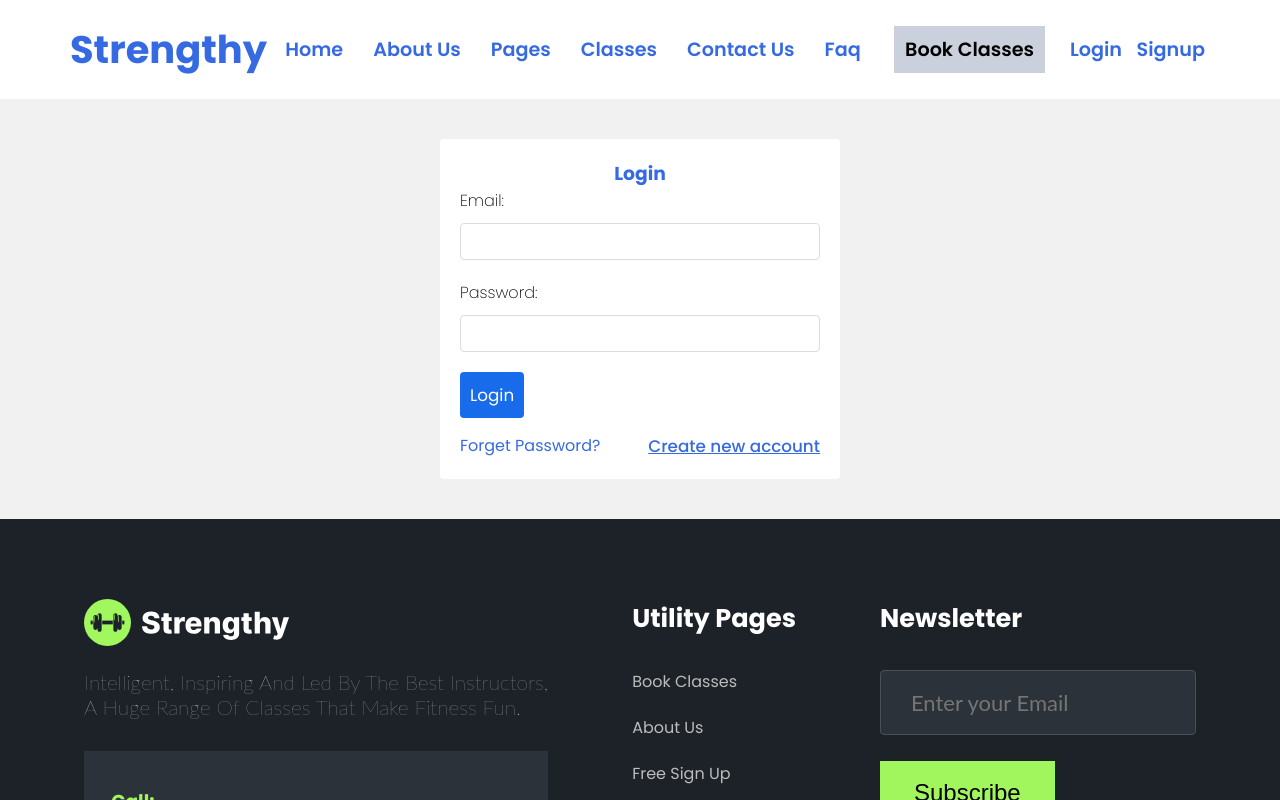
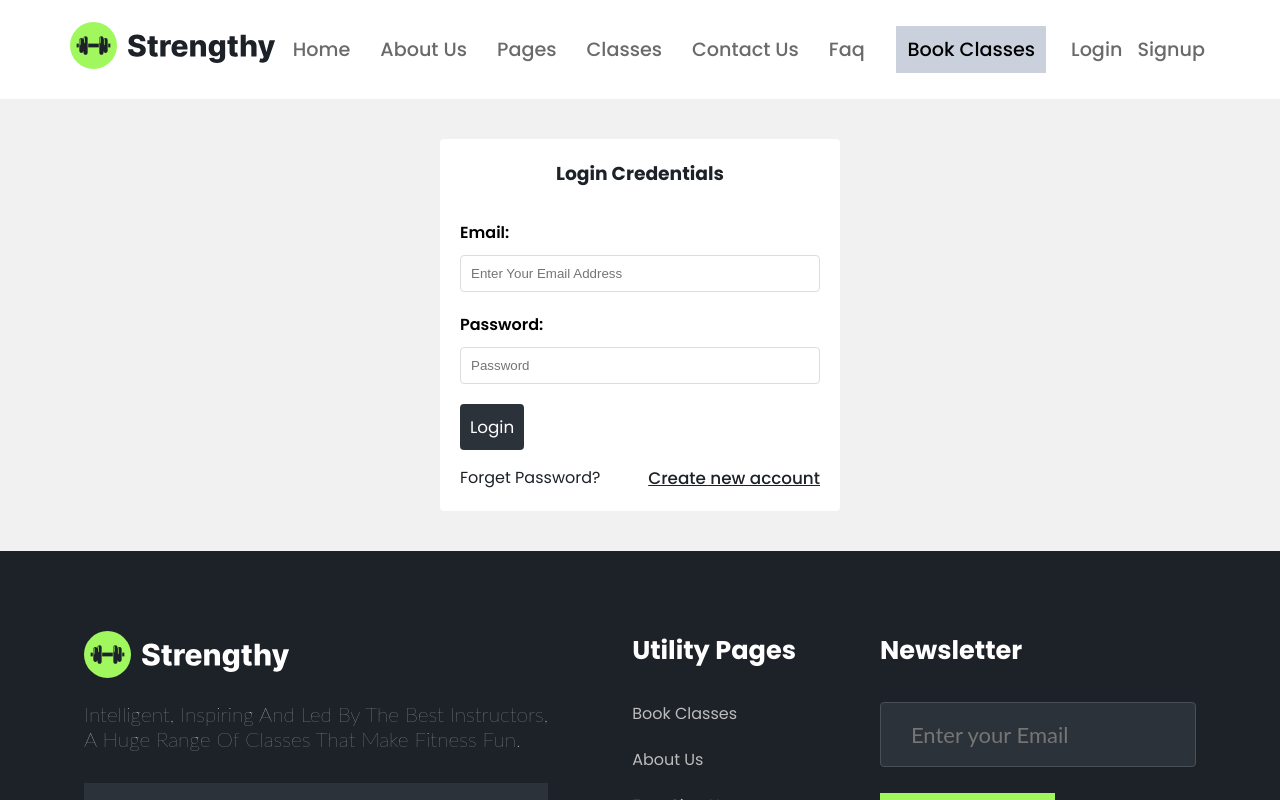
Before and after one commit to domchu/Mernstack-workout-website, a React (Vite) app in the folder frontend/: page /login in a window 1280 px wide. Shown: the top 800 px of the page. Built offline with nearby package versions, Linux system fonts and the light colour scheme.

Commit message:
chore: Changes the styles of login & sign up pages

```diff
--- a/frontend/src/Components/Navbar.jsx
+++ b/frontend/src/Components/Navbar.jsx
@@ -2,6 +2,8 @@ import React from "react";
 import { Link } from "react-router-dom";
 import { useLogout } from "../hooks/useLogout";
 import { useAuthContext } from "../hooks/useAuthContext";
+// import BrandLogo from "../assets/Strengthy-brand-logo.svg";
+import BrandLogo from "../assets/strengthy-brand-logo.svg"
 
 const Navbar = () => {
   const { logout } = useLogout();
@@ -16,7 +18,8 @@ const Navbar = () => {
       <header>
         <div className="container">
           <Link to="/">
-            <h1>Strengthy</h1>
+            <img src={BrandLogo} alt="Brand Logo" />
+            {/* <h1>Strengthy</h1> */}
           </Link>
           <div className="nav-link">
             <Link to="/">Home</Link>
--- a/frontend/src/Components/footer/Footer.jsx
+++ b/frontend/src/Components/footer/Footer.jsx
@@ -4,6 +4,7 @@ import Logo from "../../assets/strengthy-footer-logo.svg";
 import { FaFacebook } from "react-icons/fa";
 import { FaInstagram } from "react-icons/fa";
 import { FaTwitter } from "react-icons/fa";
+import { FaLinkedin } from "react-icons/fa";
 
 const Footer = () => {
   return (
@@ -92,6 +93,9 @@ const Footer = () => {
               <a href="/">
                 <FaTwitter />
               </a>
+              <a href="/">
+                <FaLinkedin />
+              </a>
             </div>
             <hr />
           </div>
--- a/frontend/src/Components/footer/footer.css
+++ b/frontend/src/Components/footer/footer.css
@@ -81,6 +81,9 @@ hr{
     transition: color .2s;
     display: block;
 }
+.footer-page-link:hover{
+    color: var(--primary-color);
+}
 .copyright{
     color: var(--paragraph-color);
     font-family: Lato, sans-serif;
--- a/frontend/src/index.css
+++ b/frontend/src/index.css
@@ -10,12 +10,12 @@
   --lightgrey:#cbd1dc;
 
 
---primary-text-color:#fff;
+    --primary-text-color:#fff;
     --paragraph-color: #6a6a6a;
     --heading-color: #1d2229;
     --secondary-color: #524ff5;
     --primary-color: #a1f65e;
-    --white: white;
+    --white: #ffffff;
     --grey-background-color: #f0f0f0;
     --background-black-color: #2c323a;
 }
@@ -54,12 +54,12 @@ flex: 1 1 auto;
 
 header a{
 font-size:1.2rem;
-  color: #366ae3;
+color: var(--paragraph-color);
   text-decoration: none;
-  font-weight: 600;
+  font-weight: 500;
 }
 header a:hover{
-  color: var(--primary-blue);
+  color: var(--secondary-color);
 }
 /* .pages{ */
   /* max-width: 1400px; */
@@ -74,7 +74,7 @@ header a:hover{
   gap: 100px;
 }
 .workout-details {
-  background: #fff;
+  background: var(--white);
   border-radius: 4px;
   margin: 20px auto;
   padding: 20px;
@@ -116,9 +116,9 @@ input {
   box-sizing: border-box;
 }
 form button {
-  background: var(--primary);
+  background: var(--background-black-color);
   border: 0;
-  color: #fff;
+  color: var(--white);
   padding: 10px;
   font-family: "Poppins";
   border-radius: 4px;
@@ -184,30 +184,37 @@ button{
 }
 .book-classes:hover{
   background-color:#fff;
-  color:#366ae3;
-  border:1px solid #366ae3;
+  color:var(--secondary-color);
+  border:1px solid var(--secondary-color);
 }
 .forget-password{
   display:flex;
   justify-content: space-between;
   margin-top:15px;
-
-  /* color:var(--primary-blue); */
-
 }
 .create{
-  color:#366ae3;
+  color:var(--heading-color);
   font-size:1.05rem;
   font-weight:500;
   text-decoration:underline;
-
+}
+.create:hover{
+  color: var(--secondary-color);
 }
 .password{
-  color:#366ae3;
+  color:var(--heading-color);
   text-decoration:none;
   font-weight:400;
 }
+.password:hover{
+  color: var(--secondary-color);
+
+}
 .auth-title{
   text-align:center;
-  color:#366ae3;
+  color:var(--heading-color);
+  margin-bottom: 2rem;
 }
+label{
+  font-weight: 600;
+}
--- a/frontend/src/pages/Login.jsx
+++ b/frontend/src/pages/Login.jsx
@@ -16,13 +16,13 @@ const Login = () => {
   return (
     <>
       <form className="login" onSubmit={handleLogin}>
-        <h3 className="auth-title">Login </h3>
+        <h3 className="auth-title">Login Credentials</h3>
 
         <label>Email:</label>
         <input
           type="email"
           className=""
-          // placeholder="Enter Your Email Address"
+          placeholder="Enter Your Email Address"
           onChange={(e) => setEmail(e.target.value)}
           value={email}
         />
@@ -30,7 +30,7 @@ const Login = () => {
         <input
           type="password"
           className=""
-          // placeholder="Password"
+          placeholder="Password"
           onChange={(e) => setPassword(e.target.value)}
           value={password}
         />
--- a/frontend/src/pages/Signup.jsx
+++ b/frontend/src/pages/Signup.jsx
@@ -20,18 +20,21 @@ const Signup = () => {
         <label>Name:</label>
         <input
           type="text"
+          placeholder="Name"
           onChange={(e) => setName(e.target.value)}
           value={name}
         />
         <label>Email:</label>
         <input
           type="email"
+          placeholder="Enter Your Email Address"
           onChange={(e) => setEmail(e.target.value)}
           value={email}
         />
         <label>Password:</label>
         <input
           type="password"
+          placeholder="Password"
           onChange={(e) => setPassword(e.target.value)}
           value={password}
         />
```
